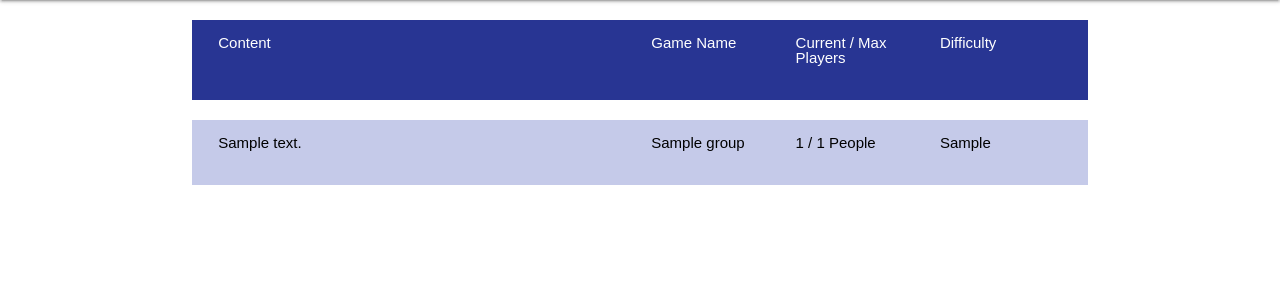
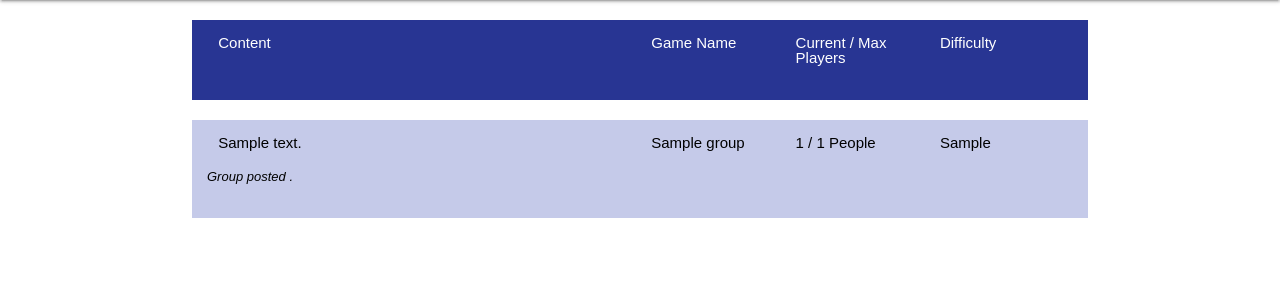
Before and after one commit to mmorrisonlk/gamerGroupFinder, a Node server app: template views/homepage.handlebars in a window 1280 px wide. Shown: the part 64-364 px from the top of the page. Run offline with Node 20, Linux system fonts and the light colour scheme; tables that the repository leaves empty hold one stand-in row (values such as "Sample post"); the template is opened without the code that fills it: values that come from a table or form of the project are taken from there, most other values are stand-ins (such as "Sample title", 1, 10 or a date in 2020); some libraries are stand-ins or nearby versions.

Commit message:
Added div for time since Group was posted.

```diff
--- a/models/Group.js
+++ b/models/Group.js
@@ -58,7 +58,7 @@
     },
     {
     sequelize,
-    timestamps: false,
+    timestamps: true,
     freezeTableName: true,
     underscored: true,
     modelName: 'Group',
--- a/public/css/style.css
+++ b/public/css/style.css
@@ -60,6 +60,11 @@
   padding: 15px;
 }
 
+.distance {
+  font-style: italic;
+  font-size: 13px;
+}
+
 .form {
   border-style: solid;
   border-width: 1px;
@@ -88,10 +93,6 @@
 }
 
 .delete-container {
-  /* margin: 0 auto;
-  margin-bottom: 15px;
-  padding: 0 15px 0 15px;
-  width: 90%; */
   margin-top: 0;
   padding-top: 0;
 }
--- a/utils/helpers.js
+++ b/utils/helpers.js
@@ -1,13 +1,17 @@
-const formatDistance = require('date-fns/formatDistance');
-const subDays = require('date-fns/subDays');
+const formatDistanceToNow = require('date-fns/formatDistanceToNow');
 
 module.exports = {
     format_date: (date) => {
-        formatDistance(subDays(new Date(), 3), new Date(date), { addSuffix: true })
+        // Format date as MM/DD/YYYY
+        return date.toLocaleDateString();
     },
     if_eq: (arg1, arg2) => {
         console.log(arg1, arg2);
         return arg1 === arg2
+    },
+    formatTime: function(date)
+    {
+        return formatDistanceToNow(new Date(date), { addSuffix: true })
     }
 
 }
--- a/views/partials/comment.handlebars
+++ b/views/partials/comment.handlebars
@@ -4,7 +4,7 @@
       <div class="card">
         <div class="card-content">
           <p class="comment-content">{{content}}</p>
-          <p>--{{User.name}} said {{formatTime createdAt}}</p>
+          <p>--{{User.name}} said on {{format_date createdAt}}</p>
         </div>
       </div>
     </div>
--- a/views/partials/group.handlebars
+++ b/views/partials/group.handlebars
@@ -6,5 +6,8 @@
             <div class="col s2 right">{{currentPlayers}} / {{maxPlayers}} People</div>
             <div class="col s2 right">{{gameName}}</div>
         </div>
+        <div class="row distance">
+            Group posted {{formatTime createdAt}}.
+        </div>
     </a>
 </div>
--- a/views/singleGroup.handlebars
+++ b/views/singleGroup.handlebars
@@ -18,6 +18,9 @@
         <p class="times">Game time from {{project.timeFrom}} to {{project.timeTo}}</p>
         <p>Available at: {{project.gamerTag}} or {{project.User.email}}</p>
     </div>
+    <div class="row distance">
+        Group posted {{formatTime project.createdAt}}.
+    </div>
 </div>
 
 <div class="container">
```
